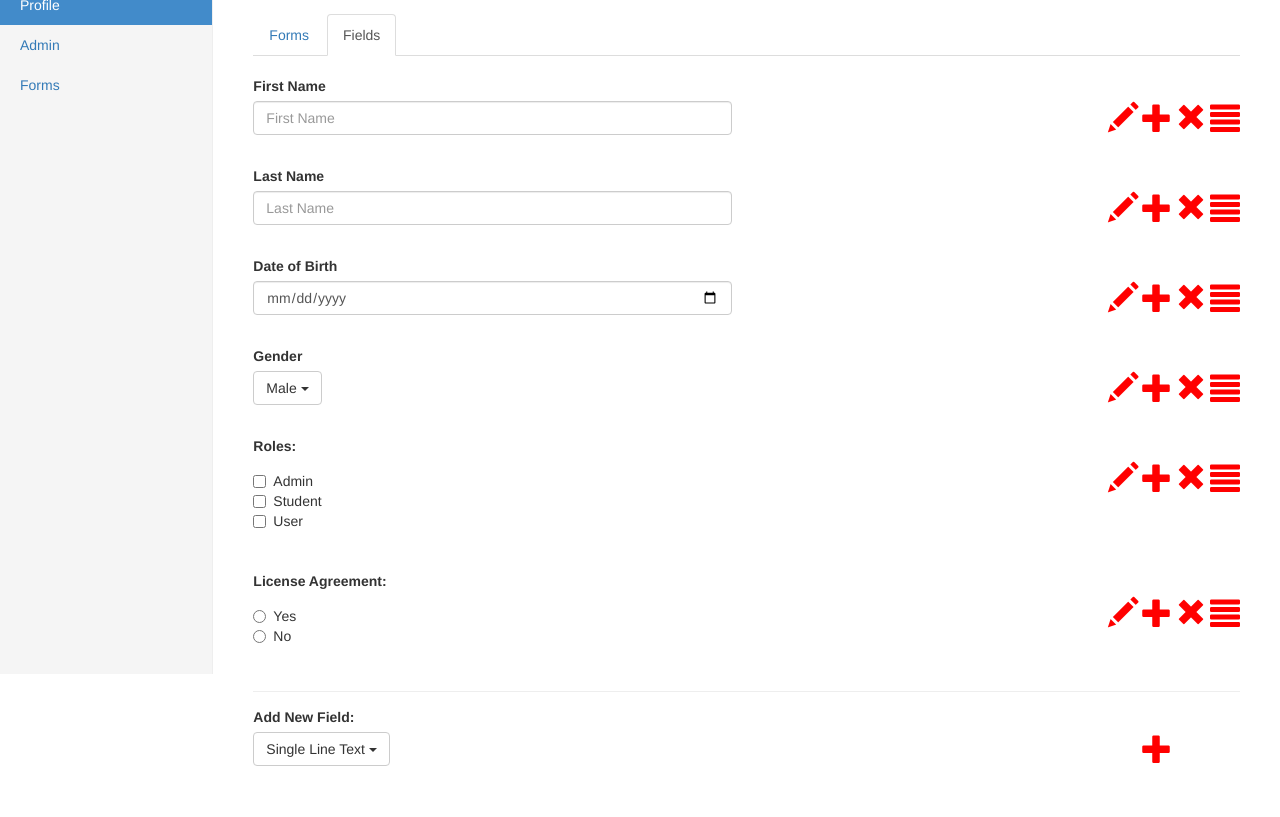
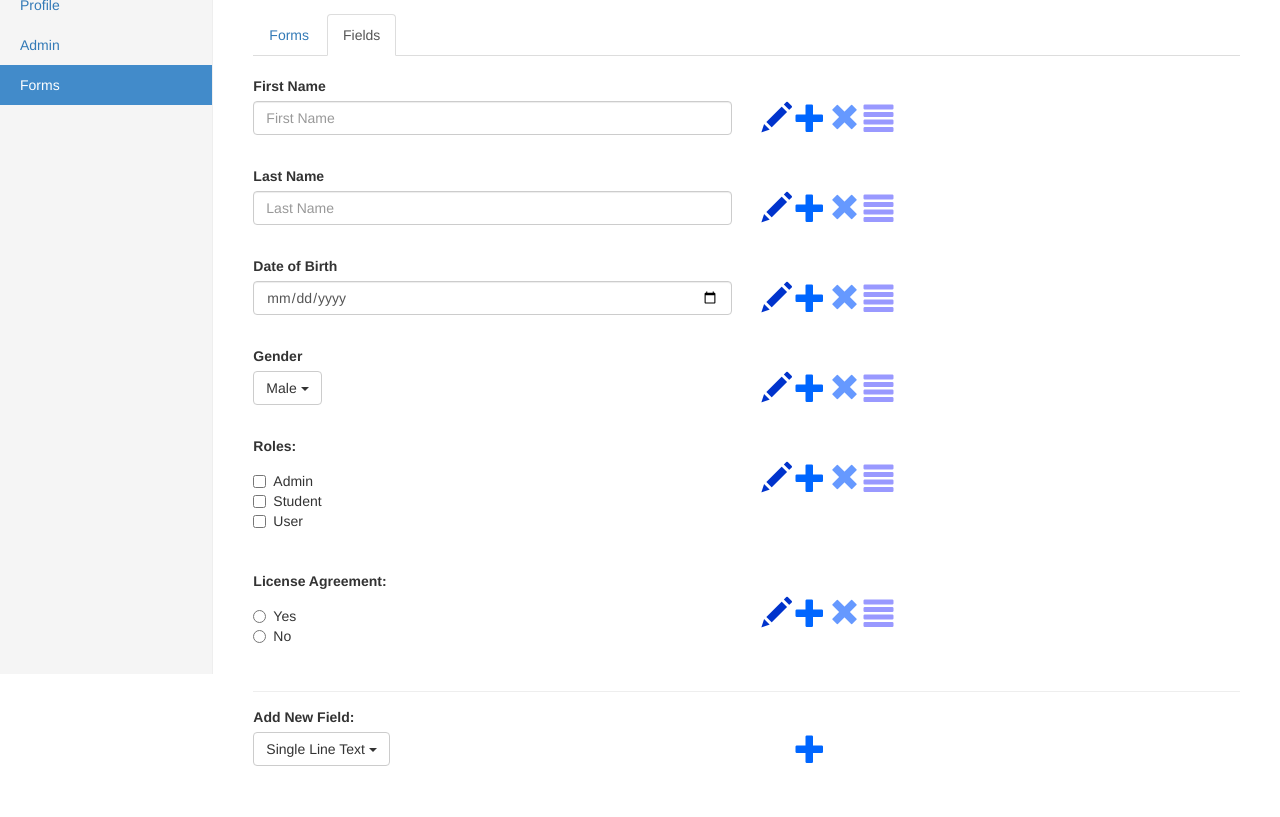
Before and after one commit to shahdhr/WebDevSpring2016, a website: page public/assignment/fields.html in a window 1280 px wide. Shown: the part 126-943 px from the top of the page. Drawn offline with nearby package versions, Linux system fonts and the light colour scheme.

Commit message:
Final changes for navigation

```diff
--- a/public/assignment/css/style.css
+++ b/public/assignment/css/style.css
@@ -1,10 +1,27 @@
 .my-styling {
     font-size: 30px;
-    color:red;
+    color:#0033cc;
+}
+.my-styling-pencil {
+    font-size: 30px;
+    color:#0033cc;
+}
+
+.my-styling-plus {
+    font-size: 30px;
+    color:#0066ff;
+}
+.my-styling-remove {
+    font-size: 30px;
+    color:#6699ff;
+}
+.my-styling-lines {
+    font-size: 30px;
+    color:#9999ff;
 }
 
 .my-styling:hover {
-    color:darkred;
+    color:#000066;
 }
 
 .no-breaking {
--- a/public/assignment/fields.html
+++ b/public/assignment/fields.html
@@ -36,8 +36,8 @@
         </div>
         <div id="navbar" class="navbar-collapse collapse">
             <ul class="nav navbar-nav navbar-right">
-                <li><a href="#">Username</a></li>
-                <li><a href="#">Logout</a></li>
+                <li><a href="profile.html">Username</a></li>
+                <li><a href="login.html">Logout</a></li>
             </ul>
         </div>
     </div>
@@ -47,10 +47,10 @@
     <div class="row">
         <div class="col-sm-3 col-md-2 sidebar">
             <ul class="nav nav-sidebar">
-                <li><a href="home.html">Home<span class="sr-only">(current)</span></a></li>
-                <li class="active"><a href="#">Profile</a></li>
-                <li><a href="#">Admin</a></li>
-                <li><a href="#">Forms</a></li>
+                <li ><a href="home.html">Home<span class="sr-only">(current)</span></a></li>
+                <li><a href="profile.html">Profile</a></li>
+                <li><a href="admin.html">Admin</a></li>
+                <li  class="active"><a href="forms.html">Forms</a></li>
             </ul>
 
         </div>
@@ -70,11 +70,11 @@
                             <input type="text" class="form-control" id="inputFirstName" placeholder="First Name">
                         </div>
                         <div class="form-group col-xs-6">
-                            <div class="text-right no-breaking " >
-                                <a href="#" class="glyphicon glyphicon-pencil my-styling"></a>
-                                <a href="#" class="glyphicon glyphicon-plus my-styling"></a>
-                                <a href="#" class="glyphicon glyphicon-remove my-styling"></a>
-                                <a href="#" class="glyphicon glyphicon-align-justify my-styling"></a>
+                            <div class=" no-breaking " >
+                                <a href="#" class="glyphicon glyphicon-pencil my-styling-pencil"></a>
+                                <a href="#" class="glyphicon glyphicon-plus my-styling-plus"></a>
+                                <a href="#" class="glyphicon glyphicon-remove my-styling-remove"></a>
+                                <a href="#" class="glyphicon glyphicon-align-justify my-styling-lines"></a>
                             </div>
                         </div>
                     </div>
@@ -87,11 +87,11 @@
                             <input type="text" class="form-control" id="inputLastName" placeholder="Last Name">
                         </div>
                         <div class="form-group col-xs-6">
-                            <div class="text-right no-breaking ">
-                                <a href="#" class="glyphicon glyphicon-pencil my-styling"></a>
-                                <a href="#" class="glyphicon glyphicon-plus my-styling"></a>
-                                <a href="#" class="glyphicon glyphicon-remove my-styling"></a>
-                                <a href="#" class="glyphicon glyphicon-align-justify my-styling"></a>
+                            <div class=" no-breaking ">
+                                <a href="#" class="glyphicon glyphicon-pencil my-styling-pencil"></a>
+                                <a href="#" class="glyphicon glyphicon-plus my-styling-plus"></a>
+                                <a href="#" class="glyphicon glyphicon-remove my-styling-remove"></a>
+                                <a href="#" class="glyphicon glyphicon-align-justify my-styling-lines"></a>
                             </div>
                         </div>
                     </div>
@@ -103,11 +103,11 @@
                             <input type="date" class="form-control" id="inputDob" placeholder="Date of Birth">
                         </div>
                         <div class="form-group col-xs-6">
-                            <div class="text-right no-breaking">
-                                <a href="#" class="glyphicon glyphicon-pencil my-styling"></a>
-                                <a href="#" class="glyphicon glyphicon-plus my-styling"></a>
-                                <a href="#" class="glyphicon glyphicon-remove my-styling"></a>
-                                <a href="#" class="glyphicon glyphicon-align-justify my-styling"></a>
+                            <div class=" no-breaking">
+                                <a href="#" class="glyphicon glyphicon-pencil my-styling-pencil"></a>
+                                <a href="#" class="glyphicon glyphicon-plus my-styling-plus"></a>
+                                <a href="#" class="glyphicon glyphicon-remove my-styling-remove"></a>
+                                <a href="#" class="glyphicon glyphicon-align-justify my-styling-lines"></a>
                             </div>
                         </div>
                     </div>
@@ -128,11 +128,11 @@
                             </div>
                         </div>
                         <div class="form-group col-xs-6">
-                            <div class="text-right no-breaking">
-                                <a href="#" class="glyphicon glyphicon-pencil my-styling"></a>
-                                <a href="#" class="glyphicon glyphicon-plus my-styling"></a>
-                                <a href="#" class="glyphicon glyphicon-remove my-styling"></a>
-                                <a href="#" class="glyphicon glyphicon-align-justify my-styling"></a>
+                            <div class=" no-breaking">
+                                <a href="#" class="glyphicon glyphicon-pencil my-styling-pencil"></a>
+                                <a href="#" class="glyphicon glyphicon-plus my-styling-plus"></a>
+                                <a href="#" class="glyphicon glyphicon-remove my-styling-remove"></a>
+                                <a href="#" class="glyphicon glyphicon-align-justify my-styling-lines"></a>
                             </div>
                         </div>
                     </div>
@@ -156,11 +156,11 @@
                         </div>
                         </div>
                         <div class="form-group col-xs-6">
-                            <div class="text-right no-breaking">
-                                <a href="#" class="glyphicon glyphicon-pencil my-styling"></a>
-                                <a href="#" class="glyphicon glyphicon-plus my-styling"></a>
-                                <a href="#" class="glyphicon glyphicon-remove my-styling"></a>
-                                <a href="#" class="glyphicon glyphicon-align-justify my-styling"></a>
+                            <div class=" no-breaking">
+                                <a href="#" class="glyphicon glyphicon-pencil my-styling-pencil"></a>
+                                <a href="#" class="glyphicon glyphicon-plus my-styling-plus"></a>
+                                <a href="#" class="glyphicon glyphicon-remove my-styling-remove"></a>
+                                <a href="#" class="glyphicon glyphicon-align-justify my-styling-lines"></a>
                             </div>
                         </div>
                         </div>
@@ -180,11 +180,11 @@
                         </div>
                         </div>
                         <div class="form-group col-xs-6">
-                            <div class="text-right no-breaking">
-                                <a href="#" class="glyphicon glyphicon-pencil my-styling"></a>
-                                <a href="#" class="glyphicon glyphicon-plus my-styling"></a>
-                                <a href="#" class="glyphicon glyphicon-remove my-styling"></a>
-                                <a href="#" class="glyphicon glyphicon-align-justify my-styling"></a>
+                            <div class=" no-breaking">
+                                <a href="#" class="glyphicon glyphicon-pencil my-styling-pencil"></a>
+                                <a href="#" class="glyphicon glyphicon-plus my-styling-plus"></a>
+                                <a href="#" class="glyphicon glyphicon-remove my-styling-remove"></a>
+                                <a href="#" class="glyphicon glyphicon-align-justify my-styling-lines"></a>
                             </div>
                         </div>
                         </div>
@@ -211,9 +211,9 @@
                         </div>
                         </div>
                         <div class="form-group col-xs-6">
-                            <div class="text-right no-breaking">
+                            <div class=" no-breaking">
                                 <a href="#" class="glyphicon glyphicon-plus my-styling" style="visibility: hidden"></a>
-                                <a href="#" class="glyphicon glyphicon-plus my-styling"></a>
+                                <a href="#" class="glyphicon glyphicon-plus my-styling-plus"></a>
                                 <a href="#" class="glyphicon glyphicon-plus my-styling" style="visibility: hidden"></a>
                                 <a href="#" class="glyphicon glyphicon-plus my-styling" style="visibility: hidden"></a>
 
```
Also changed, not shown: public/assignment/admin.html (+5 -5 lines), public/assignment/forms.html (+6 -6 lines), public/assignment/home.html (+4 -4 lines), public/assignment/login.html (+6 -6 lines), public/assignment/profile.html (+8 -7 lines), public/assignment/register.html (+4 -4 lines).
